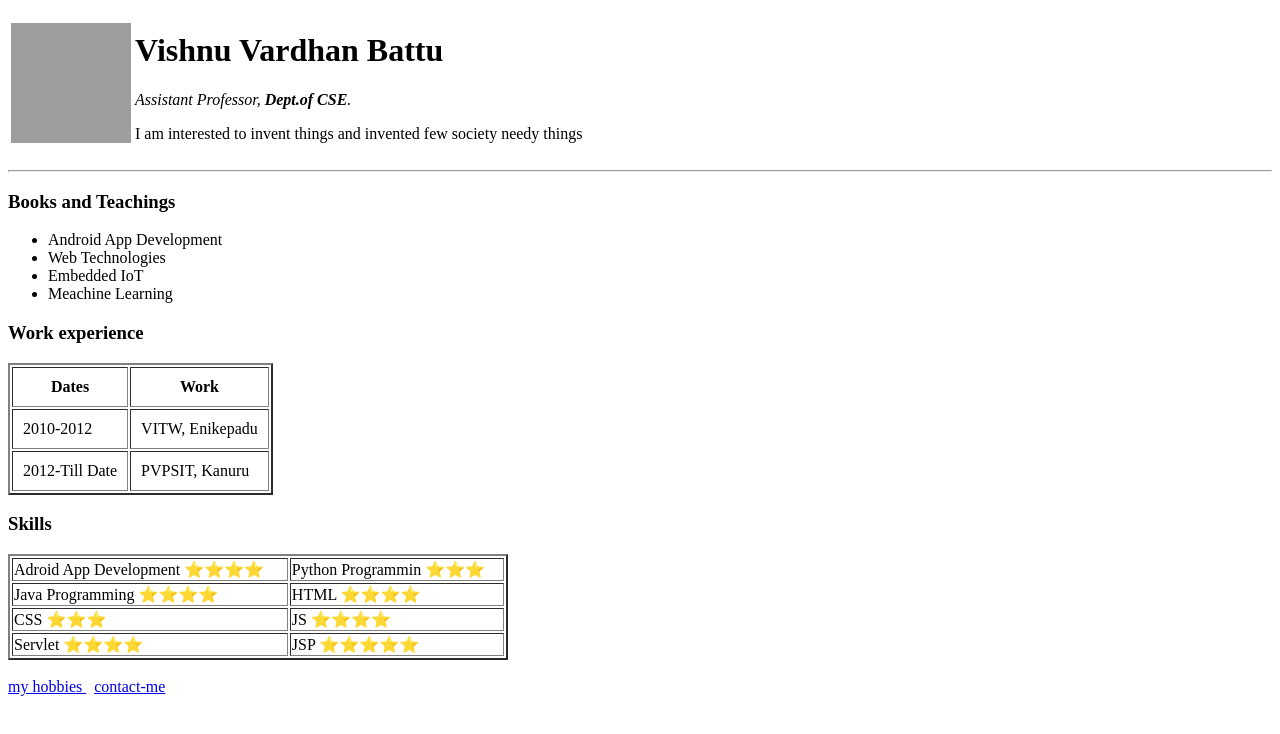
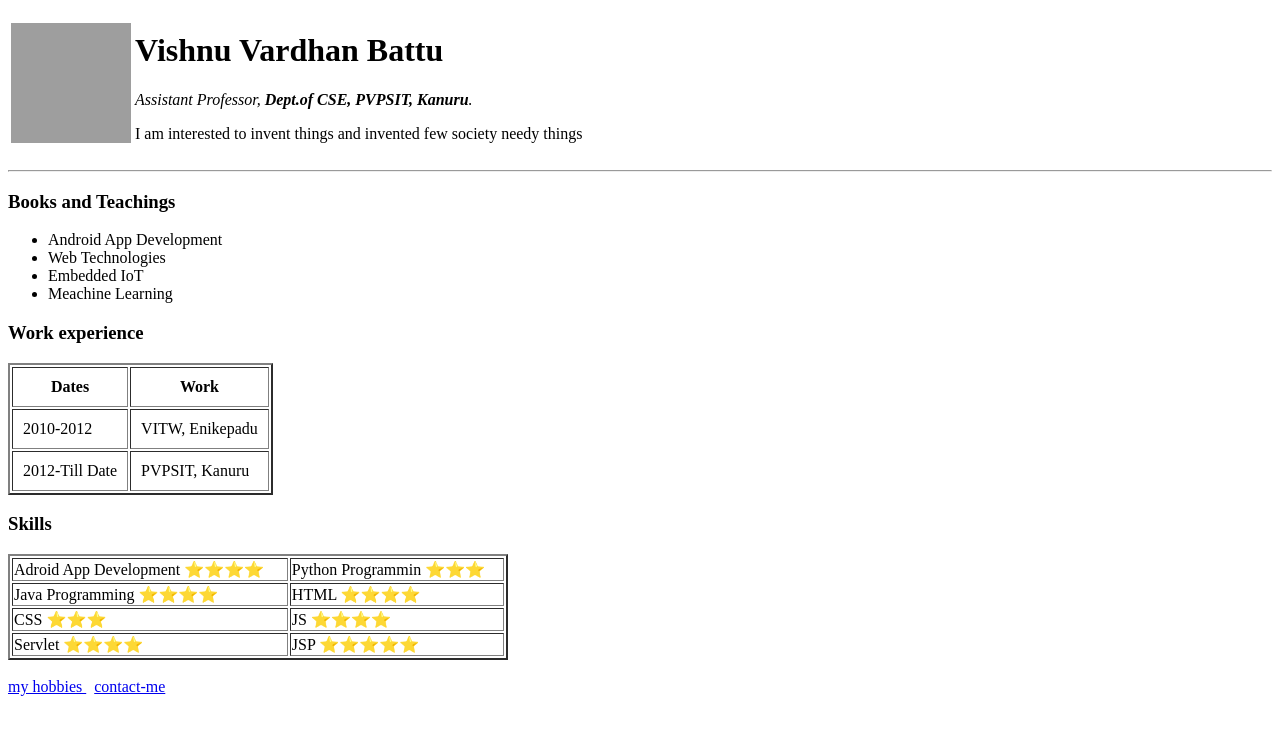
Before and after one commit to vishnuvardhan-b/cv, a plain HTML site: page index.html in a window 1280 px wide. Drawn offline with Linux system fonts and the light colour scheme; grey boxes are pictures that could not be loaded.

Commit message:
Update index.html

```diff
--- a/index.html
+++ b/index.html
@@ -12,7 +12,7 @@
       <td><img src="https://github.com/vishnuvardhan-b/cv/blob/030e0e81af9baced3f3bc72a070b3aef7301f19c/bvv.png" alt="vishnu's image" width="120" height="120"></td>
       <td>
         <h1> Vishnu Vardhan Battu </h1>
-        <p><em>Assistant Professor,<strong> Dept.of CSE</strong>.</em></p>
+        <p><em>Assistant Professor,<strong> Dept.of CSE, PVPSIT, Kanuru</strong>.</em></p>
         <p>I am interested to invent things and invented few society needy things </p>
       </td>
     </tr>
```
